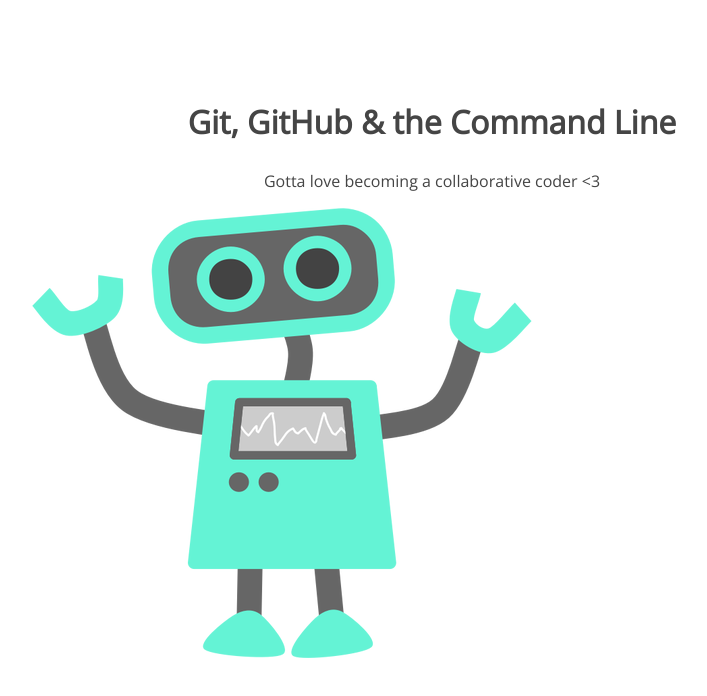
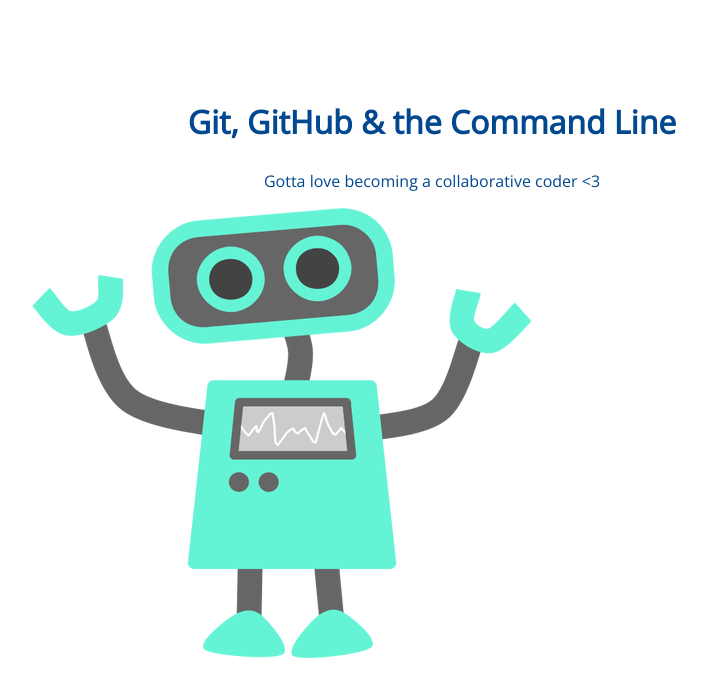
Before and after one commit to keceq/105-project, a plain HTML site: page index.html in a window 1280 px wide. Shown: the whole page, without its empty margins (208-915 px from the left). Drawn offline with nearby package versions, Linux system fonts and the light colour scheme.

Commit message:
changed h1 color

```diff
--- a/css/style.css
+++ b/css/style.css
@@ -5,7 +5,7 @@
 section h1,
 section p {
 	text-align: center;
-	color: #454545;
+	color: #024890;
 }
 section h1 {
 	font: 32px 'Open Sans';
```
